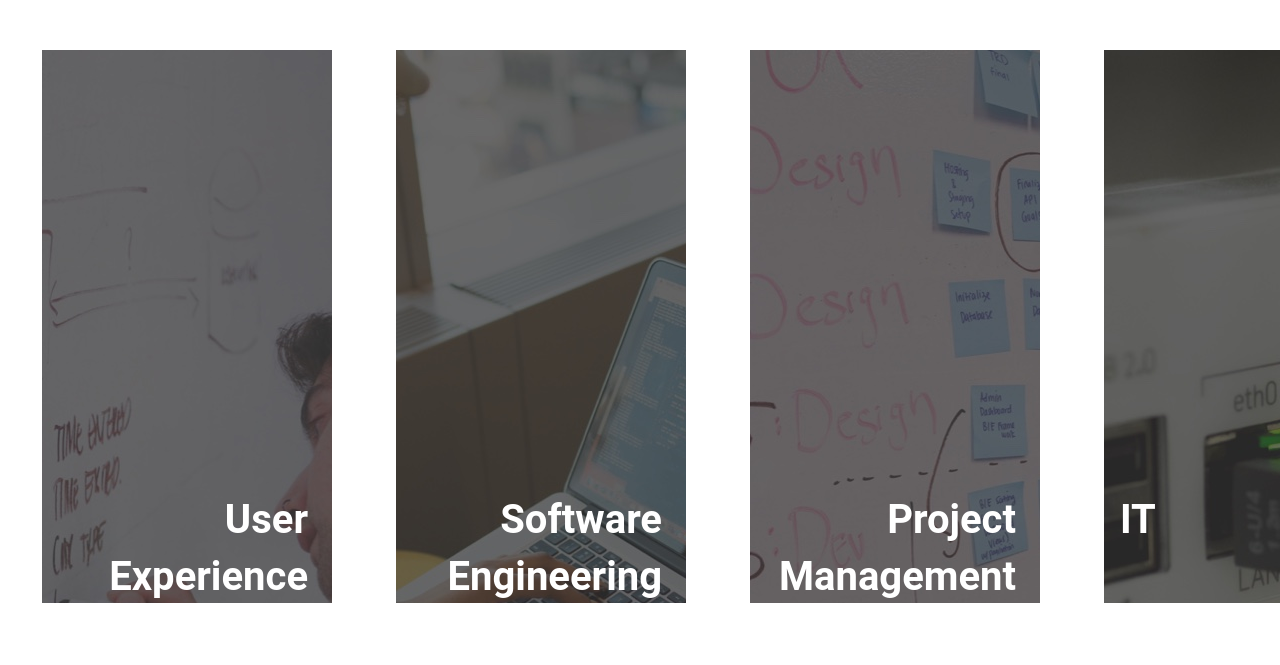
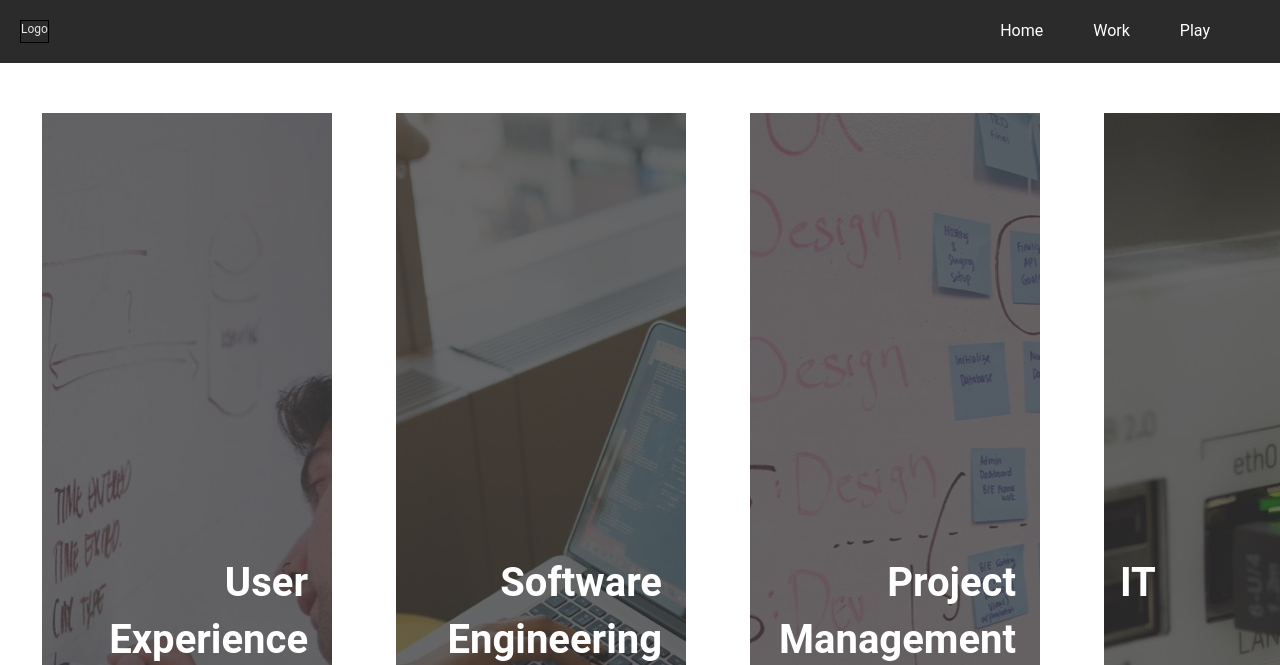
Before and after one commit to mmacrory-r7/hackathon2020, a PHP site: page /work/index.html in a window 1280 px wide; the page is wider, and only the part inside the window is pictured. Shown: the part 72-737 px from the top of that part. Run offline with PHP 8.4, Linux system fonts and the light colour scheme.

Commit message:
add links to pages

```diff
--- a/scss/department.css
+++ b/scss/department.css
@@ -1,3 +1,28 @@
+.top{
+    display: flex;
+    justify-content: space-between;
+    padding: 20px;
+    background: rgba(21,21,21,0.9);
+}
+
+.rr-logo{
+    border: 1px solid black;
+}
+
+.nav{
+    display: flex;
+}
+
+.nav li{
+    padding-right: 50px;
+    font-size: 16px;
+    list-style-type: none;
+}
+
+.nav a{
+    color: white;
+    text-decoration: none;
+}
 .container {
     display: flex;
     max-width: 100%;
--- a/work/index.html
+++ b/work/index.html
@@ -14,6 +14,17 @@
       </div>
     </div>
     <div id="main">
+
+        <section class="top">
+            <div class="rr-logo">Logo</div>
+            <div class="nav">
+
+                <li class="home"><a href="../index.html">Home</a></li>
+                <li class="work"><a href="../work/index.html">Work</a></li>
+                <li class="play"><a href="../play/index.html">Play</a></li>
+            </div>
+        </section>
+
         <div class="container">
             <a class="image" href="/ux/index.html">
                 <div class="containerText" id="item1">
```
